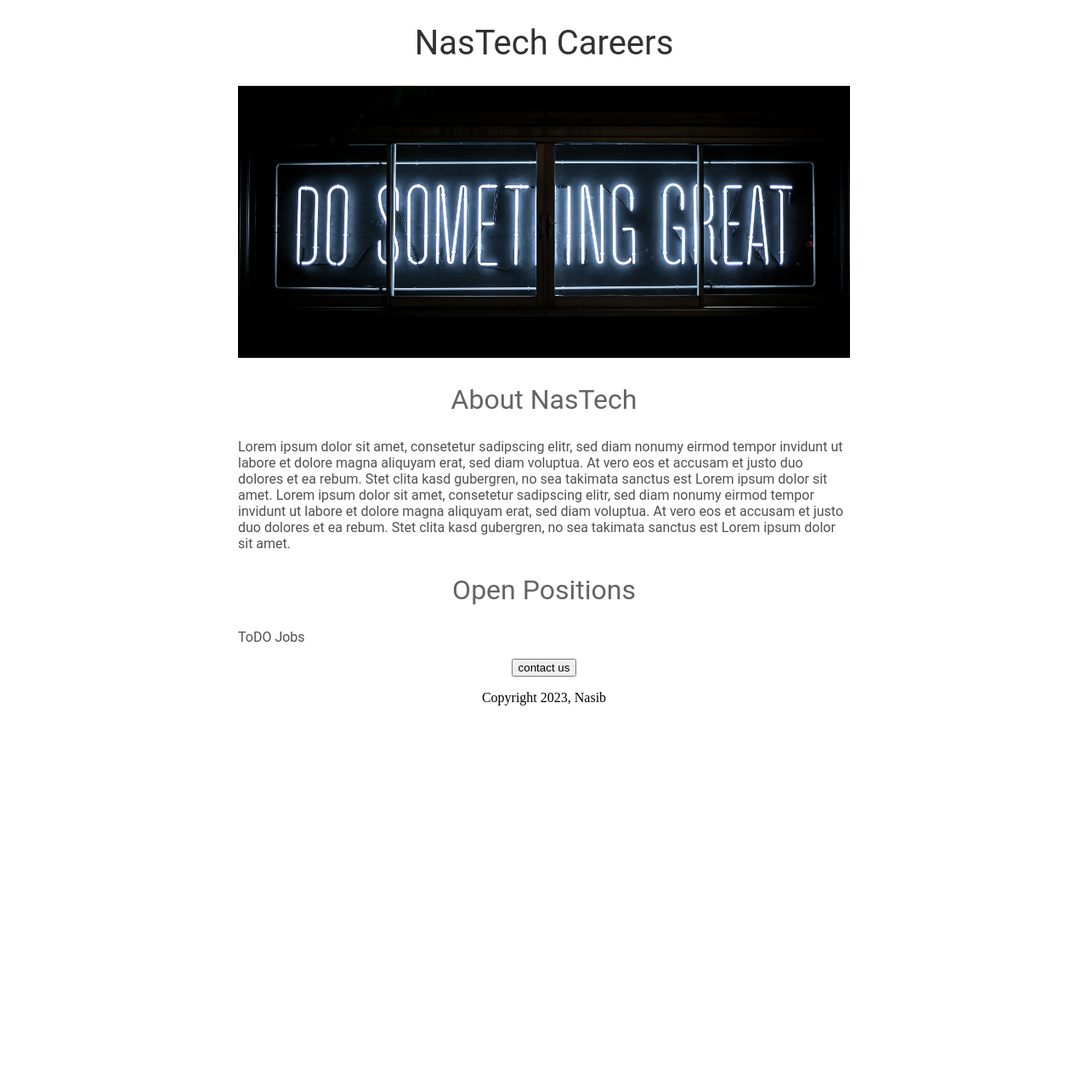
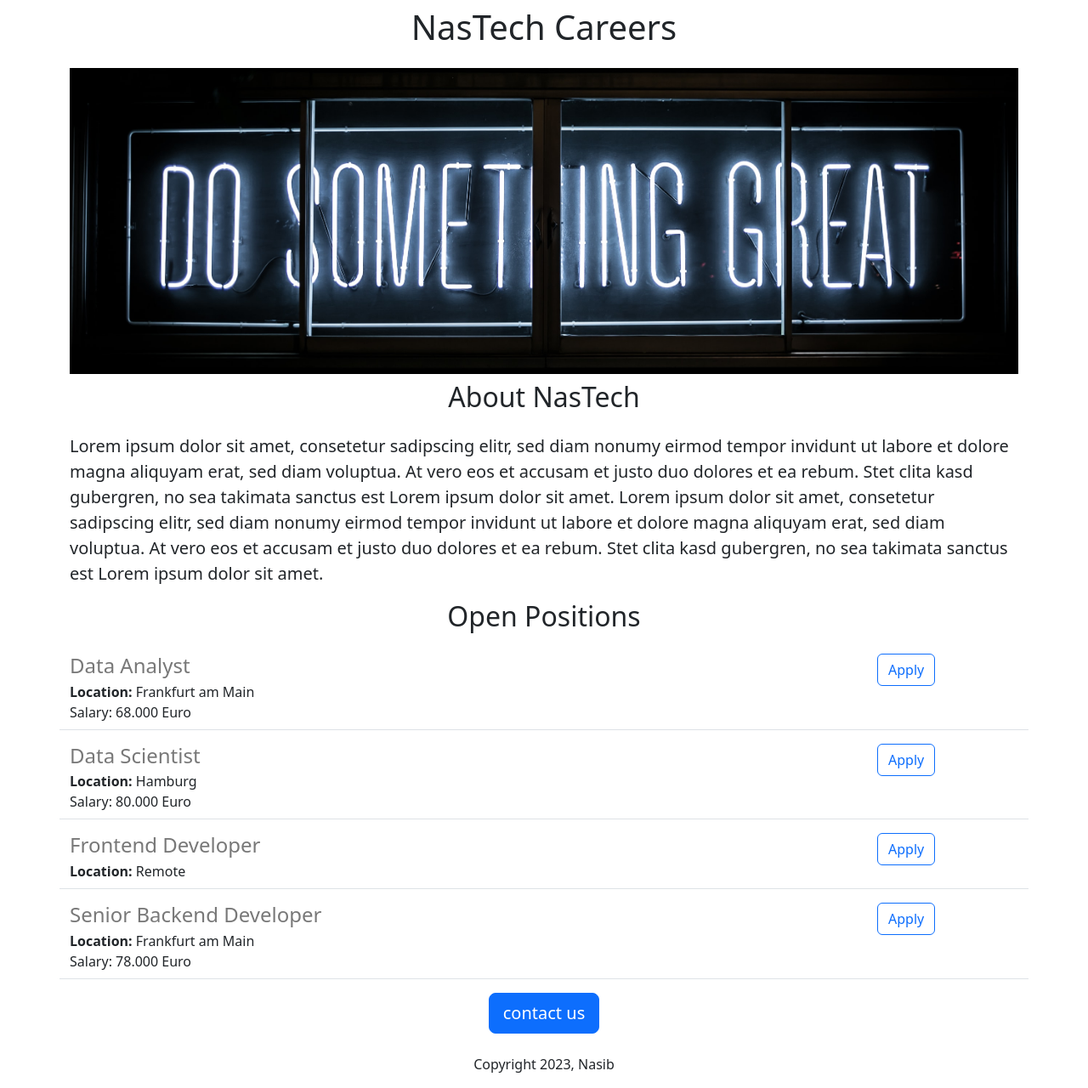
Before and after one commit to naazizi/flask-project, a Flask app: page / in a window 1280 px wide. Shown: the whole page at 85% size. Before the commit the page ends 830 px from the top, so only its background shows below. Run offline with Flask 2, Linux system fonts and the light colour scheme.

Commit message:
added dynamic data and API route

```diff
--- a/app.py
+++ b/app.py
@@ -1,9 +1,37 @@
-from flask import Flask, render_template
+from flask import Flask, render_template, jsonify
+
 app = Flask(__name__)
+
+JOBS = [{
+  'id': 1,
+  'titel': 'Data Analyst',
+  'location': 'Frankfurt am Main',
+  'salary': '68.000 Euro',
+}, {
+  'id': 2,
+  'titel': 'Data Scientist',
+  'location': 'Hamburg',
+  'salary': '80.000 Euro',
+}, {
+  'id': 3,
+  'titel': 'Frontend Developer',
+  'location': 'Remote'
+}, {
+  'id': 4,
+  'titel': 'Senior Backend Developer',
+  'location': 'Frankfurt am Main',
+  'salary': '78.000 Euro',
+}]
+
 
 @app.route("/")
 def hello_world():
-  return render_template("home.html")
+  return render_template("home.html", jobs=JOBS, company_name="NasTech")
+
+@app.route("/jobs")
+def list_jobs():
+  return jsonify(JOBS)
+
 
 if __name__ == "__main__":
   app.run(host="0.0.0.0", debug=True)
--- a/templates/home.html
+++ b/templates/home.html
@@ -2,54 +2,36 @@
 <html>
   <head>
     <title>NasTech Careers</title>
+    <meta charset="utf-8">
+    <meta name="viewport" content="width=device-width, initial-scale=1">
+    <link href="https://cdn.jsdelivr.net/npm/bootstrap@5.3.0-alpha1/dist/css/bootstrap.min.css" rel="stylesheet" integrity="sha384-GLhlTQ8iRABdZLl6O3oVMWSktQOp6b7In1Zl3/Jr59b6EGGoI1aFkw7cmDA6j6gD" crossorigin="anonymous">
+
     <style>
-      h1 {
-        font-size: 40px;
-        font-family: Roboto;
-        font-weight: normal;
-        color: rgb(50, 50, 50);
-        text-align: center;
+      #banner {
+        height: 360px;
+        width: 100%;
+        object-fit: cover;
+
       }
-
-      #banner {
-        width: 100%;
-        height: 320px;
-        object-fit: cover;
-      }
-
-      h2 {
-        font-family: Roboto;
-        font-size: 32px;
-        color: rgb(100, 100, 100);
-        text-align: center;
-        font-weight: normal;
-      }
-
-      .bodytext {
-        font-family: Roboto;
-        color: rgb(80, 80, 80);
-      }
-
-      #container {
-        max-width: 720px;
-        margin: 0 auto;
-      }
-
     </style>
   </head>
 
   <body>
-    <div id="container">
-      <h1>NasTech Careers</h1>
-    <img id="banner" src="https://flask-project.naazizi.repl.co/static/banner.jpg"">
-    <h2>About NasTech</h2>
-    <p class="bodytext">Lorem ipsum dolor sit amet, consetetur sadipscing elitr, sed diam nonumy eirmod tempor invidunt ut labore et dolore magna aliquyam erat, sed diam voluptua. At vero eos et accusam et justo duo dolores et ea rebum. Stet clita kasd gubergren, no sea takimata sanctus est Lorem ipsum dolor sit amet. Lorem ipsum dolor sit amet, consetetur sadipscing elitr, sed diam nonumy eirmod tempor invidunt ut labore et dolore magna aliquyam erat, sed diam voluptua. At vero eos et accusam et justo duo dolores et ea rebum. Stet clita kasd gubergren, no sea takimata sanctus est Lorem ipsum dolor sit amet.</p>
-    <h2>Open Positions</h2>
-    <p class="bodytext">ToDO Jobs</p>
-    <div style="text-align:center;">
-      <button>contact us</button>
-      <p>Copyright 2023, Nasib</p>
-    </div>
+    <div class="container">
+      <h1 class="text-center mt-2 mb-4">{{company_name}} Careers</h1>
+      <img class="img-fluid" id="banner" src="https://flask-project.naazizi.repl.co/static/banner.jpg"">
+      <h2 class="text-center mt-2 mb-4">About NasTech</h2>
+      <p class="lead">Lorem ipsum dolor sit amet, consetetur sadipscing elitr, sed diam nonumy eirmod tempor invidunt ut labore et dolore magna aliquyam erat, sed diam voluptua. At vero eos et accusam et justo duo dolores et ea rebum. Stet clita kasd gubergren, no sea takimata sanctus est Lorem ipsum dolor sit amet. Lorem ipsum dolor sit amet, consetetur sadipscing elitr, sed diam nonumy eirmod tempor invidunt ut labore et dolore magna aliquyam erat, sed diam voluptua. At vero eos et accusam et justo duo dolores et ea rebum. Stet clita kasd gubergren, no sea takimata sanctus est Lorem ipsum dolor sit amet.</p>
+      <h2 class="text-center mt-2 mb-4">Open Positions</h2>
+      <div>
+        {%for job in jobs%}
+          {% include 'jobitem.html' %}
+        {% endfor %}
+      </div>
+      <div class="text-center">
+        <button class="btn btn-primary btn-lg">contact us</button>
+        <p class="mt-4">Copyright 2023, Nasib</p>
+      </div>
     </div>
   </body>
 </html>
--- /dev/null
+++ b/templates/jobitem.html
@@ -0,0 +1,12 @@
+<div class="border-bottom row" style="margin-bottom: 16px; padding-bottom:8px;">
+  <div class="col-10">
+    <h4 style="color:rgb(120,120,120); margin-bottom:4px;">{{job['titel']}}</h4>
+    <div><b>Location: </b>{{job['location']}}</div>
+    {% if 'salary' in job %}
+    <div>Salary: {{job['salary']}}</div>
+    {% endif %}
+  </div>
+  <div class="col-2">
+    <button type="button" class="btn btn-outline-primary">Apply</button>
+  </div>
+</div>
```
